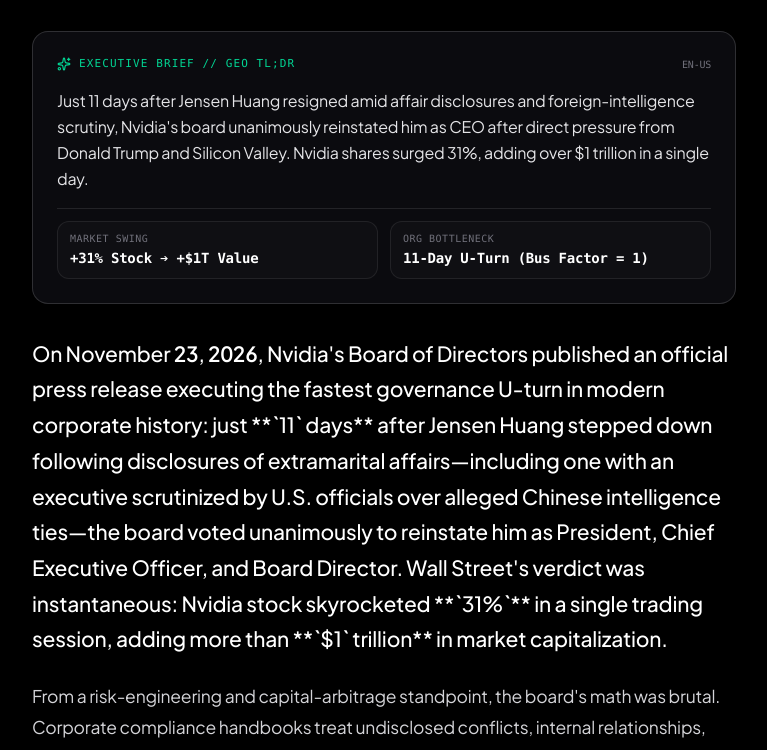
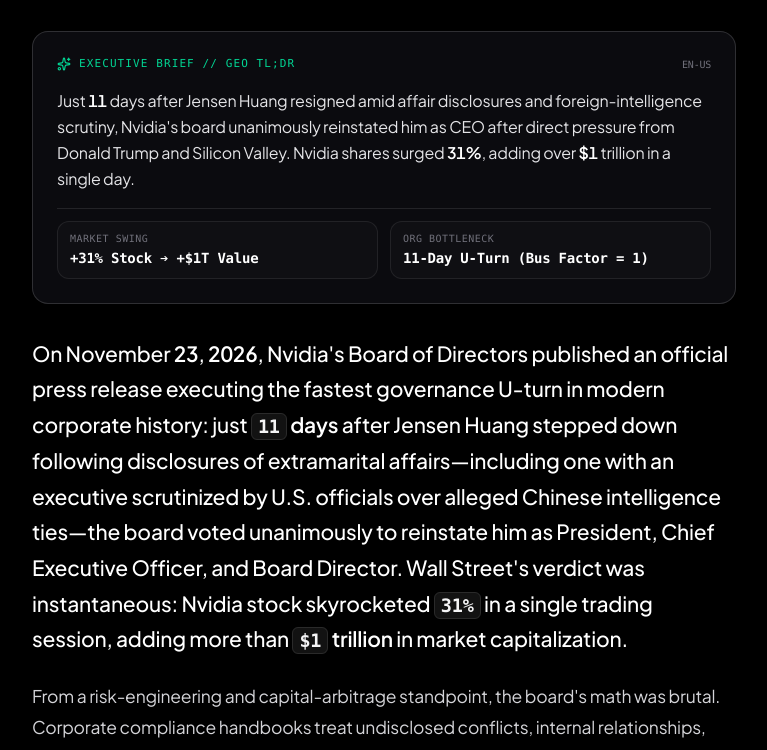
Before and after one commit to DevKursat/kursat-kisisel, a Next.js app: page /blog/nvidia-jensen-huang-1-trilyon-geri-donus in a window 1280 px wide. Shown: the part 999-1749 px from the top of the page, without its empty margins (256-1023 px from the left). Built offline with nearby package versions, Linux system fonts and the light colour scheme.

Commit message:
fix(blog): render inline markdown bold, italic, and code in article body

```diff
--- a/src/components/BlogPostContent.tsx
+++ b/src/components/BlogPostContent.tsx
@@ -57,7 +57,38 @@ import TypeformContactModal from "@/components/TypeformContactModal";
 const INLINE_TOKEN_REGEX =
   /((?:^|(?<=[\s([{"“—]))(?:'[^'\n]{2,40}'|(?:\$|%)?\d+(?:[.,]\d+)*(?:\+|%|x|K|M|B|ms|GB|TB|MB)?)(?=$|[\s.,:;!?)\]}"”'/]))/g;
 
-function renderFormattedParagraph(text: string): ReactNode {
+const MARKDOWN_TOKEN_REGEX =
+  /(\*\*(?!\s)[^\n]+?(?<!\s)\*\*|`[^`\n]+`|(?<!\*)\*(?!\s)[^*\n]+?(?<!\s)\*(?!\*)|\[[^\]\n]+\]\((?:https?:\/\/[^)\s]+|\/[^)\s]+)\))/g;
+
+const MARKDOWN_LINK_REGEX =
+  /^\[([^\]\n]+)\]\(((?:https?:\/\/[^)\s]+|\/[^)\s]+))\)$/;
+
+function stripInlineMarkdown(text: string): string {
+  const parts = text.split(MARKDOWN_TOKEN_REGEX);
+  if (parts.length <= 1) return text;
+
+  return parts
+    .map((part) => {
+      if (!part) return "";
+      if (part.startsWith("**") && part.endsWith("**") && part.length > 4) {
+        return stripInlineMarkdown(part.slice(2, -2));
+      }
+      if (part.startsWith("`") && part.endsWith("`") && part.length > 2) {
+        return part.slice(1, -1);
+      }
+      if (part.startsWith("*") && part.endsWith("*") && part.length > 2) {
+        return stripInlineMarkdown(part.slice(1, -1));
+      }
+      const linkMatch = MARKDOWN_LINK_REGEX.exec(part);
+      if (linkMatch) {
+        return linkMatch[1];
+      }
+      return part;
+    })
+    .join("");
+}
+
+function renderPlainSegment(text: string, keyPrefix: string): ReactNode {
   const parts = text.split(INLINE_TOKEN_REGEX);
   if (parts.length <= 1) return text;
 
@@ -68,7 +99,7 @@ function renderFormattedParagraph(text: string): ReactNode {
     if (isQuoted) {
       return (
         <span
-          key={index}
+          key={`${keyPrefix}-q-${index}`}
           className="text-white font-medium bg-white/[0.05] px-1.5 py-0.5 rounded-md border border-white/10"
         >
           {part}
@@ -80,14 +111,81 @@ function renderFormattedParagraph(text: string): ReactNode {
       /^(?:\$|%)?\d+(?:[.,]\d+)*(?:\+|%|x|K|M|B|ms|GB|TB|MB)?$/.test(part);
     if (isMetric) {
       return (
-        <span key={index} className="text-white font-semibold tabular-nums">
+        <span
+          key={`${keyPrefix}-m-${index}`}
+          className="text-white font-semibold tabular-nums"
+        >
           {part}
         </span>
       );
     }
 
-    return <Fragment key={index}>{part}</Fragment>;
+    return <Fragment key={`${keyPrefix}-t-${index}`}>{part}</Fragment>;
   });
+}
+
+function renderInlineMarkdown(text: string, keyPrefix = "md"): ReactNode {
+  const parts = text.split(MARKDOWN_TOKEN_REGEX);
+  if (parts.length <= 1) {
+    return renderPlainSegment(text, keyPrefix);
+  }
+
+  return parts.map((part, index) => {
+    if (!part) return null;
+    const tokenKey = `${keyPrefix}-${index}`;
+
+    if (part.startsWith("**") && part.endsWith("**") && part.length > 4) {
+      return (
+        <strong key={tokenKey} className="text-white font-semibold">
+          {renderInlineMarkdown(part.slice(2, -2), `${tokenKey}-b`)}
+        </strong>
+      );
+    }
+
+    if (part.startsWith("`") && part.endsWith("`") && part.length > 2) {
+      return (
+        <code
+          key={tokenKey}
+          className="font-mono text-[0.88em] text-zinc-100 bg-white/[0.07] px-1.5 py-0.5 rounded-md border border-white/10"
+        >
+          {part.slice(1, -1)}
+        </code>
+      );
+    }
+
+    if (part.startsWith("*") && part.endsWith("*") && part.length > 2) {
+      return (
+        <em key={tokenKey} className="italic text-zinc-100">
+          {renderInlineMarkdown(part.slice(1, -1), `${tokenKey}-i`)}
+        </em>
+      );
+    }
+
+    const linkMatch = MARKDOWN_LINK_REGEX.exec(part);
+    if (linkMatch) {
+      const [, label, href] = linkMatch;
+      const isExternal = href.startsWith("http");
+      return (
+        <a
+          key={tokenKey}
+          href={href}
+          target={isExternal ? "_blank" : undefined}
+          rel={isExternal ? "noopener noreferrer" : undefined}
+          className="text-white underline decoration-white/30 underline-offset-4 hover:decoration-white transition-colors"
+        >
+          {label}
+        </a>
+      );
+    }
+
+    return (
+      <Fragment key={tokenKey}>{renderPlainSegment(part, tokenKey)}</Fragment>
+    );
+  });
+}
+
+function renderFormattedParagraph(text: string): ReactNode {
+  return renderInlineMarkdown(text);
 }
 
 export function BlogPostArticleBody({
@@ -362,7 +460,7 @@ export function ArticleMarkup({
             {
               "@type": ["NewsArticle", "TechArticle"],
               headline: post.title,
-              description: post.excerpt,
+              description: stripInlineMarkdown(post.excerpt),
               image: [`${SITE_URL}${post.imageUrl}`],
               datePublished: `${post.isoDate}T09:00:00+03:00`,
               dateModified: `${post.isoDate}T09:00:00+03:00`,
@@ -420,7 +518,7 @@ export function ArticleMarkup({
                 name: item.question,
                 acceptedAnswer: {
                   "@type": "Answer",
-                  text: item.answer,
+                  text: stripInlineMarkdown(item.answer),
                 },
               })),
             },
@@ -590,7 +688,7 @@ export function ArticleMarkup({
           </h1>
 
           <p className="text-zinc-400 text-base sm:text-lg leading-relaxed font-normal">
-            {post.excerpt}
+            {renderFormattedParagraph(post.excerpt)}
           </p>
 
           <div className="flex flex-wrap items-center gap-6 pt-3 border-t border-white/10 text-xs font-mono text-zinc-400">
@@ -655,7 +753,7 @@ export function ArticleMarkup({
             </div>
 
             <p className="text-sm sm:text-base text-zinc-200 leading-relaxed">
-              {post.excerpt}
+              {renderFormattedParagraph(post.excerpt)}
             </p>
 
             <dl className="grid grid-cols-2 gap-3 pt-3 border-t border-white/10 text-xs font-mono">
@@ -863,7 +961,7 @@ export function ArticleMarkup({
                   <ChevronDown className="w-4 h-4 text-zinc-400 shrink-0 transition-transform duration-200 group-open:rotate-180 group-open:text-white" />
                 </summary>
                 <div className="px-5 pb-4 pt-1 text-sm sm:text-[15px] text-zinc-300 leading-relaxed border-t border-white/[0.06]">
-                  {item.answer}
+                  {renderFormattedParagraph(item.answer)}
                 </div>
               </details>
             ))}
```
